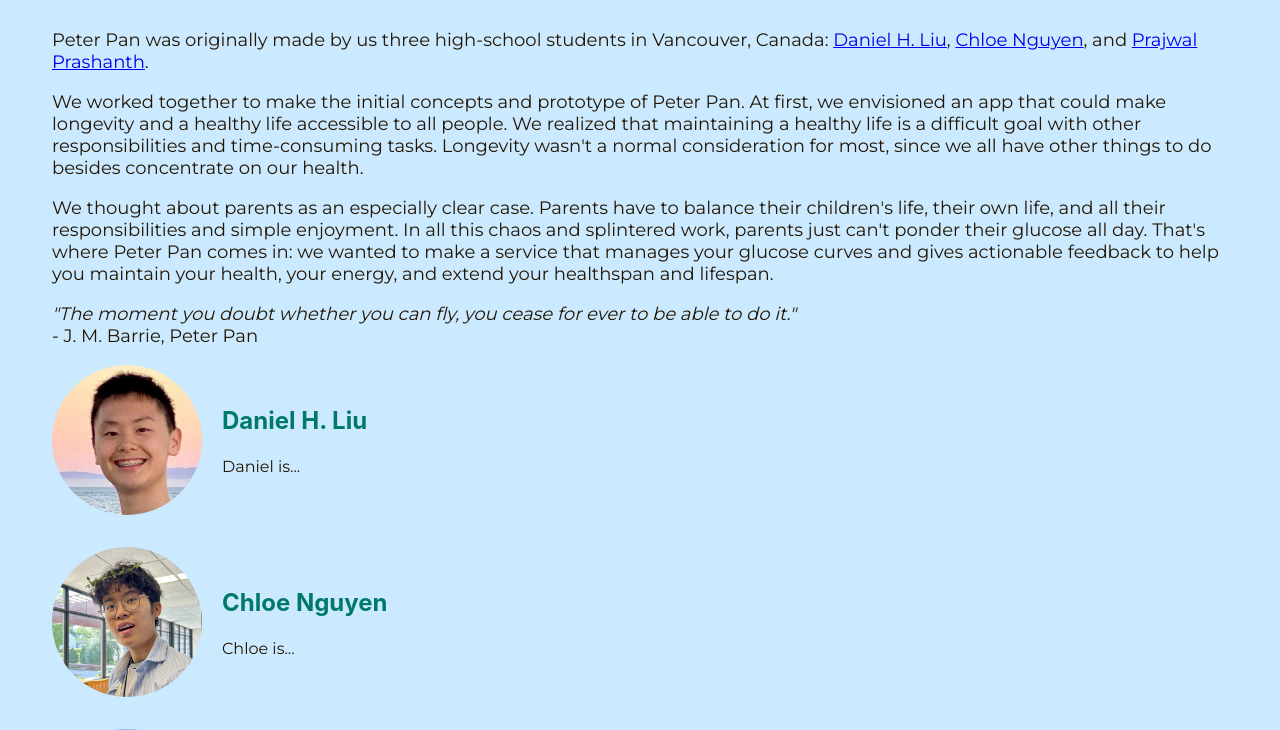
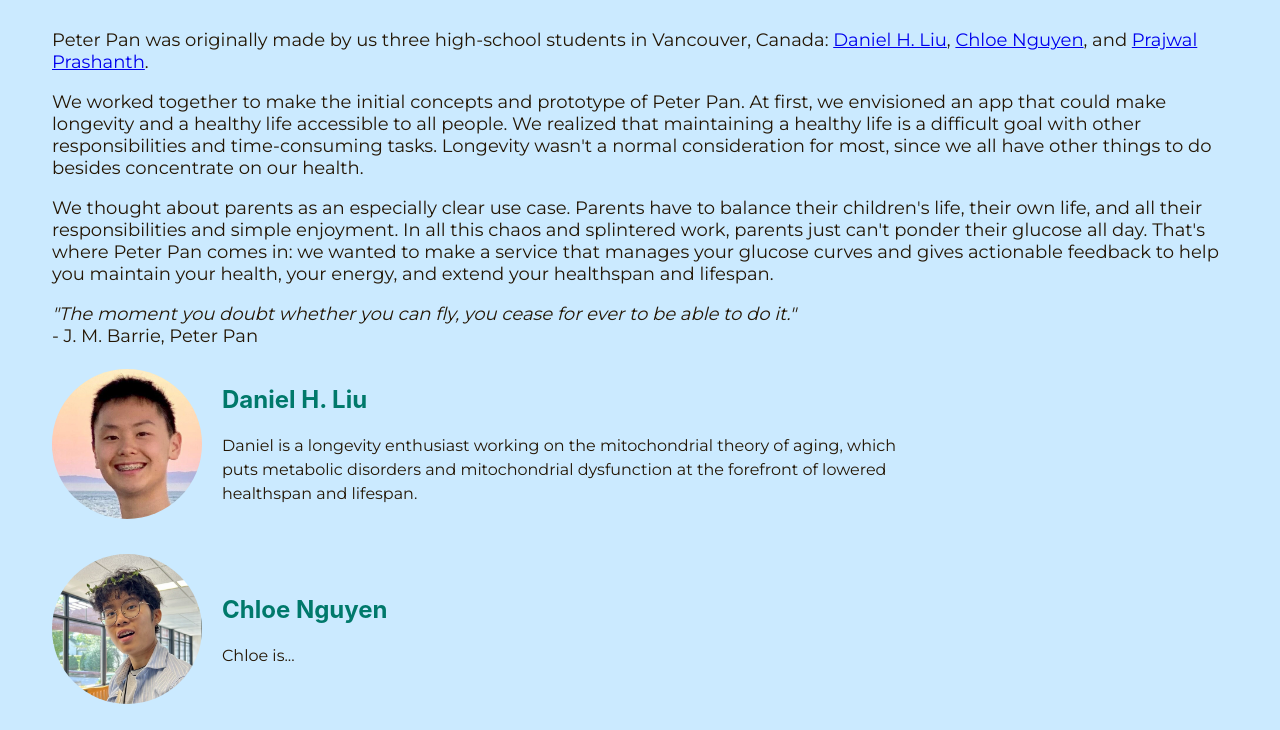
Before and after one commit to Soulciologist/peterpan-ai-with-words, a Flask app: page /about-us in a window 1280 px wide. Shown: the part 230-960 px from the top of the page. Run offline with Flask 3, Linux system fonts and the light colour scheme; some web fonts are replaced.

Commit message:
Update about-us.html

```diff
--- a/templates/about-us.html
+++ b/templates/about-us.html
@@ -126,7 +126,7 @@
                     health.
                 </p>
                 <p>
-                    We thought about parents as an especially clear case.
+                    We thought about parents as an especially clear use case.
                     Parents have to balance their children's life, their own
                     life, and all their responsibilities and simple enjoyment.
                     In all this chaos and splintered work, parents just can't
@@ -151,7 +151,7 @@
                     <div class="developer-info">
                         <h2>Daniel H. Liu</h2>
                         <p>
-                            Daniel is...
+                            Daniel is a longevity enthusiast working on the mitochondrial theory of aging, which puts metabolic disorders and mitochondrial dysfunction at the forefront of lowered healthspan and lifespan.
                         </p>
                     </div>
                 </div>
```
